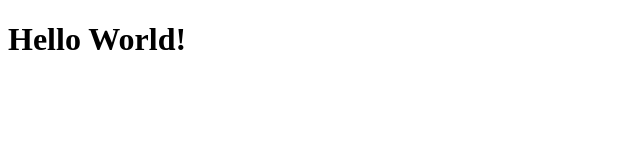
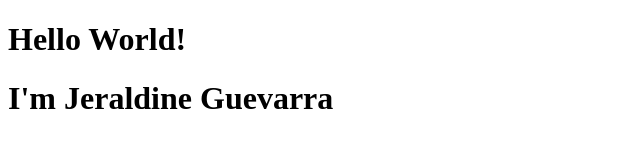
Before and after one commit to JeraldineGuevarra/devtest, a plain HTML site: page index.html in a window 1280 px wide. Shown: the whole page, without its empty margins (0-640 px from the left). Drawn offline with Linux system fonts and the light colour scheme.

Commit message:
minor change

```diff
--- a/index.html
+++ b/index.html
@@ -8,6 +8,7 @@
 </head>
 <body>
     <h1>Hello World!</h1>
+    <h1>I'm Jeraldine Guevarra</h1>
 
 </body>
 </html>
```
